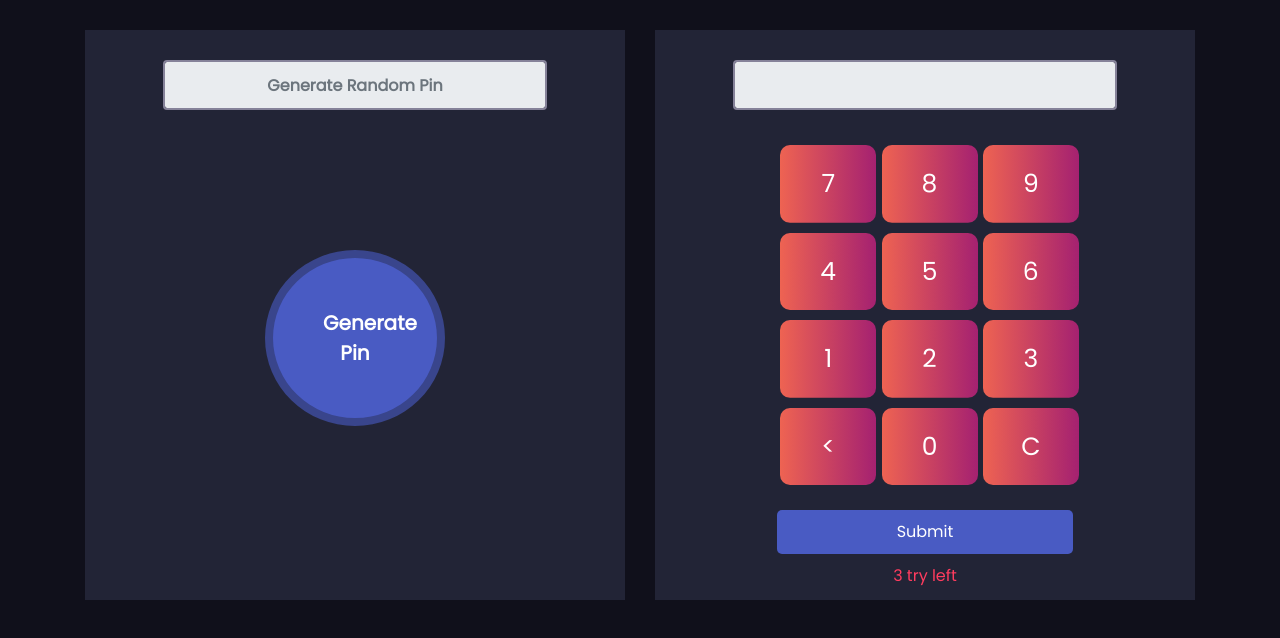
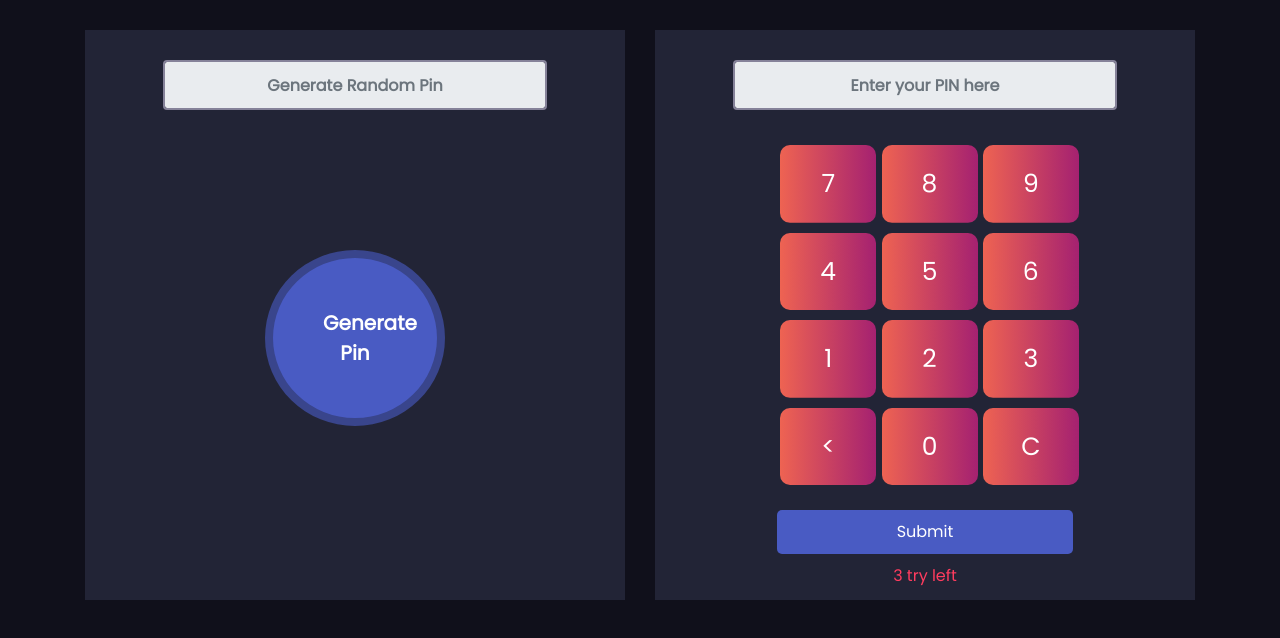
Before and after one commit to parijat-datta/pin-matcher, a plain HTML site: page index.html in a window 1280 px wide. Drawn offline with nearby package versions, Linux system fonts and the light colour scheme.

Commit message:
Final Modification

```diff
--- a/index.html
+++ b/index.html
@@ -20,7 +20,7 @@
         </div>
         <div class="col-md-6">
             <div class="input-section half-width">
-                <input id="numberInput" class="form-control" type="text" disabled>
+                <input id="numberInput" class="form-control" type="text" placeholder="Enter your PIN here" disabled>
                 <div class="numbers">
                     <div id=calBody class="calc-body">
                         <div class="calc-button-row">
```
